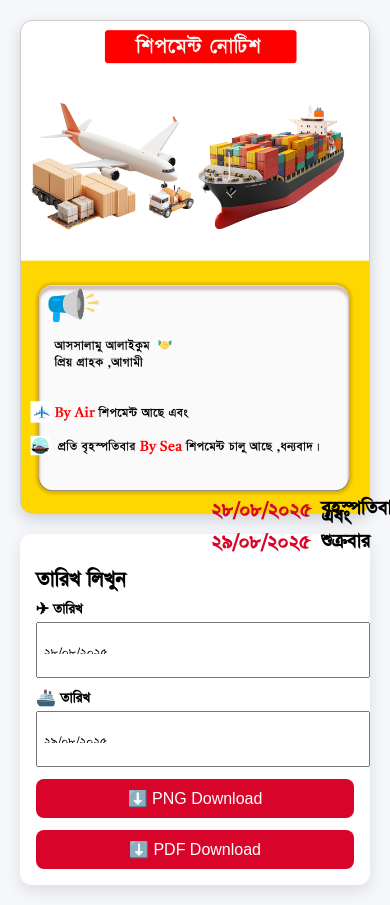
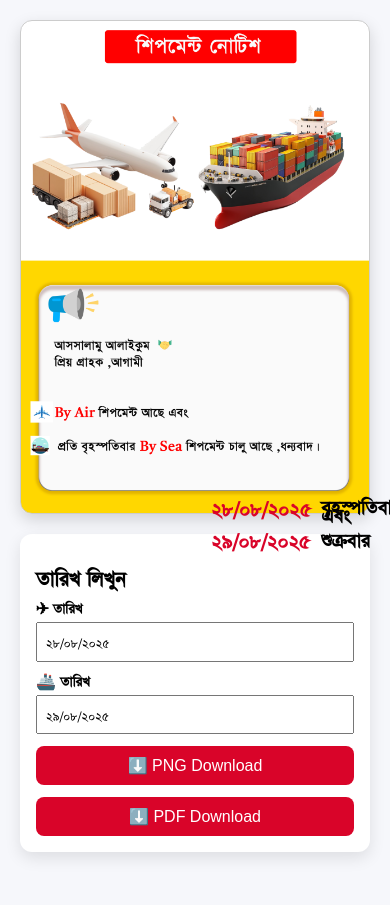
Before and after one commit to joy094/notice_genaretor, a plain HTML site: page index.html in a window 390 px wide. After the commit the page ends 872 px from the top, so only its background shows below. Drawn offline with nearby package versions, Linux system fonts and the light colour scheme.

Commit message:
fix input v2

```diff
--- a/index.html
+++ b/index.html
@@ -90,11 +90,14 @@
       }
       .form input {
         width: 100%;
-        padding: 6px;
+        padding: 10px; /* vertical padding বাড়ালাম */
         font-size: 16px;
-        font-family: "SutonnyMJ";
-        height: 36px;
+        font-family: "SutonnyMJ", sans-serif;
+        height: auto; /* flexible height */
+        box-sizing: border-box; /* padding include হবে height-এ */
+        line-height: 1.4; /* লেখার vertical spacing ঠিক রাখবে */
       }
+
       .form button {
         margin-top: 12px;
         padding: 10px 16px;
@@ -108,13 +111,13 @@
         width: 100%;
       }
 
-      /* Mobile responsive input */
       @media (max-width: 480px) {
-        .form input {
-          font-size: 14px;
-          padding: 8px 6px;
-        }
-      }
+  .form input {
+    font-size: 14px;
+    padding: 8px;
+  }
+}
+
     </style>
   </head>
   <body>
```
